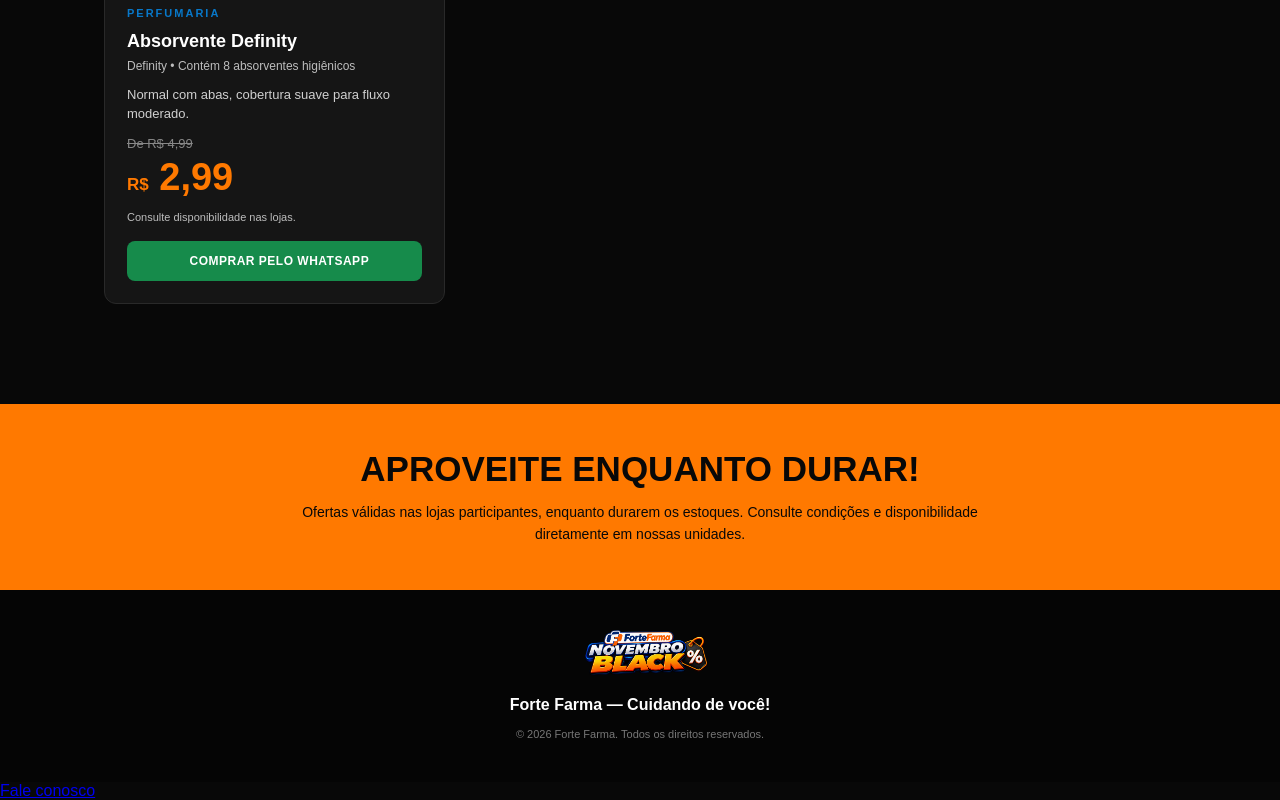
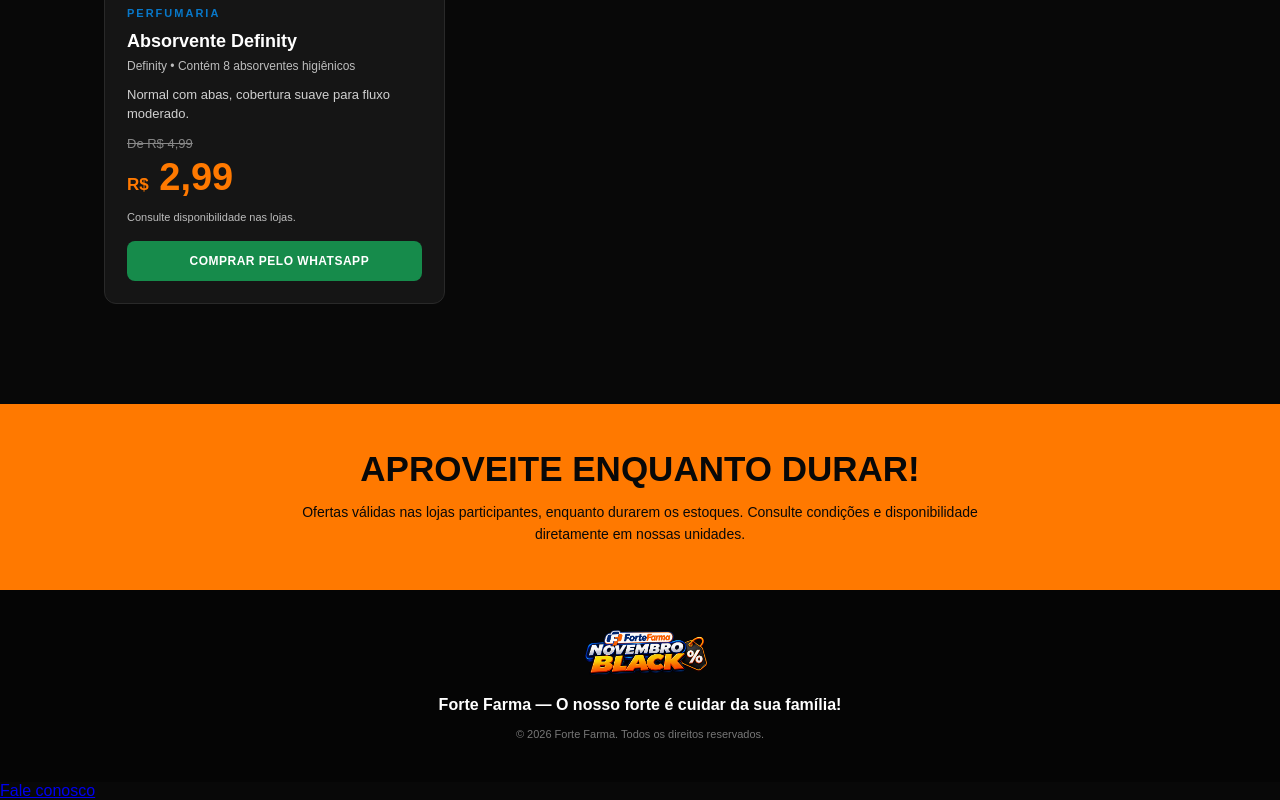
Before and after one commit to ForteFarma/NovembroBlack-ForteFarma, a plain HTML site: page index.html in a window 1280 px wide. Shown: the part 3881-4681 px from the top of the page. Drawn offline with Linux system fonts and the light colour scheme.

Commit message:
Update index.html

```diff
--- a/index.html
+++ b/index.html
@@ -94,7 +94,7 @@
 
         <img src="logo-forte-farma.png" alt="Forte Farma" class="logo-rodape">
 
-        <p>Forte Farma — Cuidando de você!</p>
+        <p>Forte Farma — O nosso forte é cuidar da sua família!</p>
 
         <span>© 2026 Forte Farma. Todos os direitos reservados.</span>
 
```
